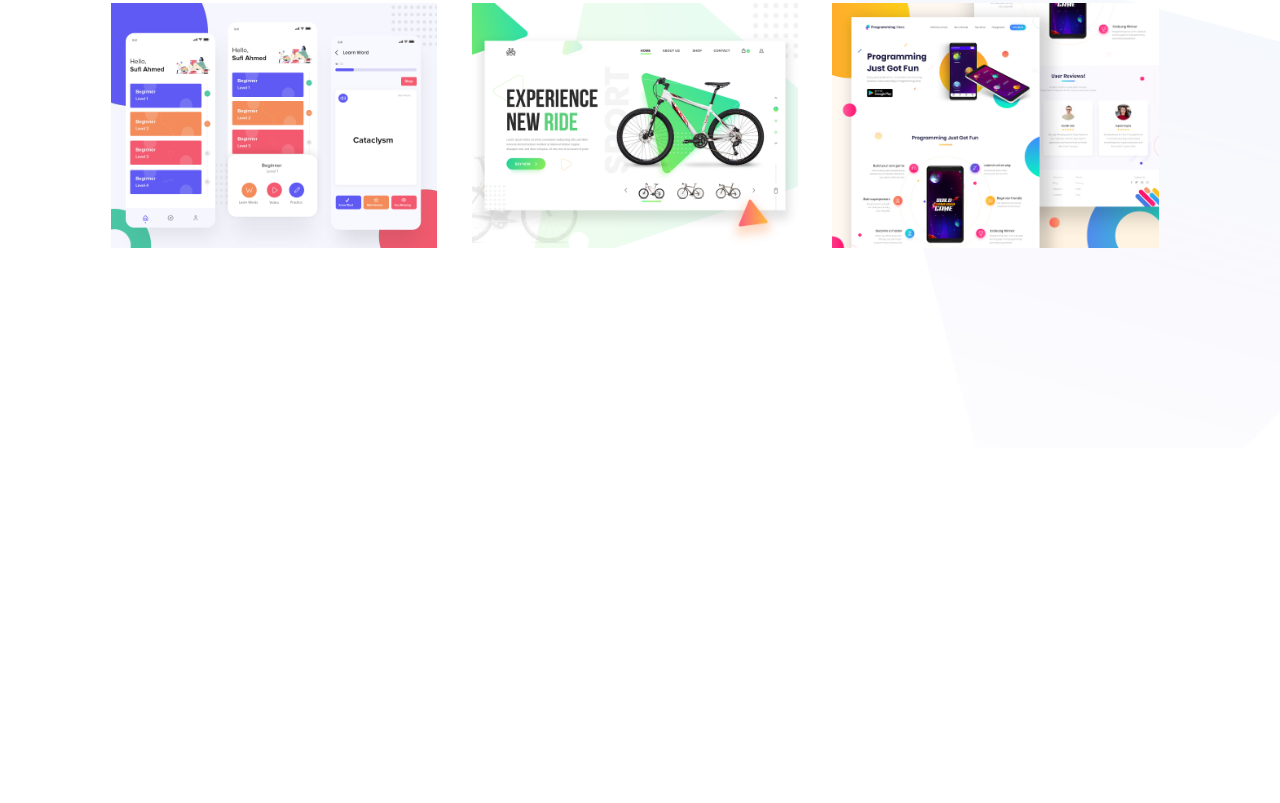
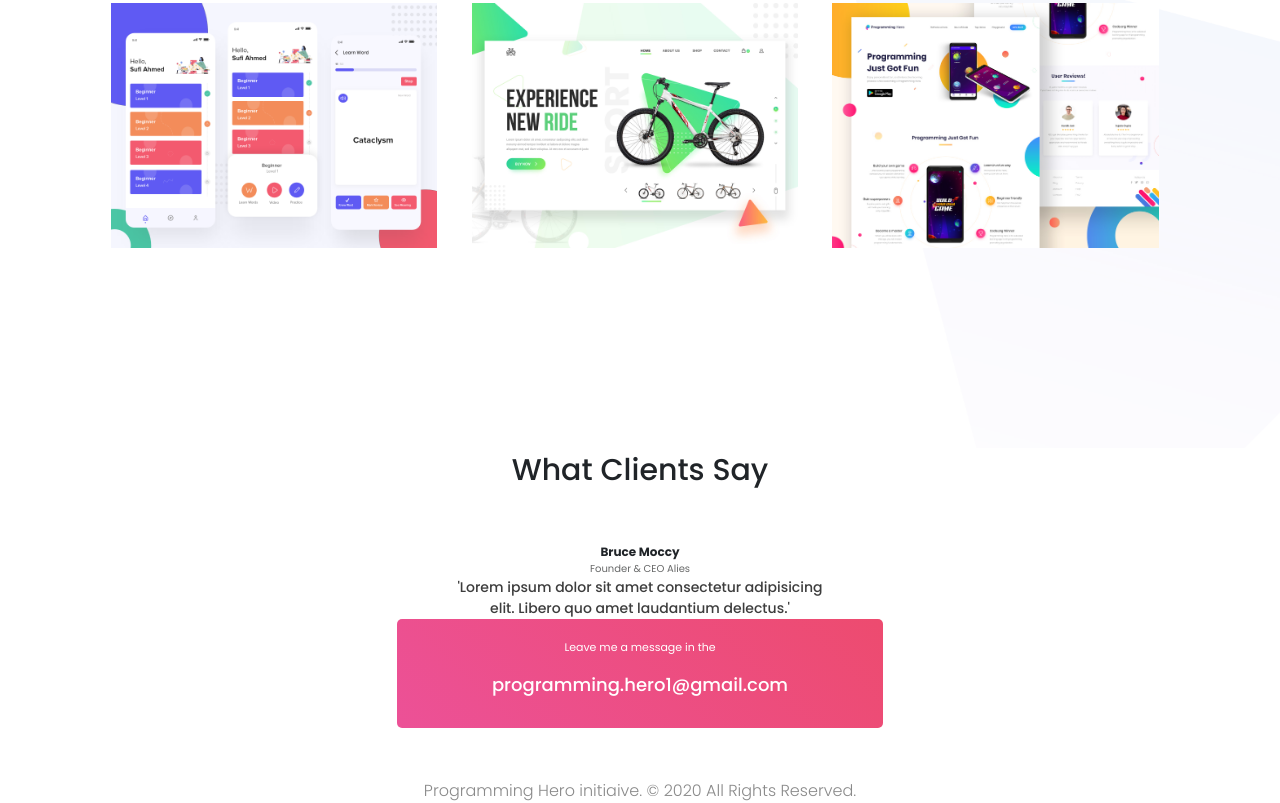
Before and after one commit to sayedpritom999/Assignment, a plain HTML site: page index.html in a window 1280 px wide. Shown: the part 1908-2711 px from the top of the page. Before the commit the page ends 2356 px from the top, so only its background shows below. Drawn offline with Linux system fonts and the light colour scheme.

Commit message:
third commit

```diff
--- a/index.html
+++ b/index.html
@@ -37,7 +37,17 @@
             <img src="personal-website/latest-work/work-3.jpg" alt="">
         </div>
     </section>
-    <section></section>
+    <section class="footer">
+        <h2>What Clients Say</h2>
+        <p class="f-name">Bruce Moccy</>
+        <p class="f-position">Founder & CEO Alies</p>
+        <p class="f-para">'Lorem ipsum dolor sit amet consectetur adipisicing elit. Libero quo amet laudantium delectus.'</p>
+        <div class="f-box">
+            <p>Leave me a message in the</p>
+            <h2>programming.hero1@gmail.com</h2>
+        </div>
+        <p>Programming Hero initiaive. © 2020 All Rights Reserved.</p>
+    </section>
 </body>
 </html>
 
--- a/style.css
+++ b/style.css
@@ -99,7 +99,6 @@ p {
 .biography:nth-child(2) p {
     margin-bottom: 50px;
 }
-
 /*Biography Section */
 
 /* Latest Work */
@@ -124,6 +123,48 @@ p {
     width: 30%;
     margin: 0 15px;
 }
-
-
 /* Latest Work */
+/* Footer */
+.footer {
+    text-align: center;
+}
+.footer h2 {
+    margin-bottom: 50px;
+}
+.f-name {
+    font-size: 12px;
+    font-weight: 700;
+    color: #202428;
+}
+.f-position {
+    font-size: 10px;
+    font-weight: 400;
+    color: #676868;
+}
+.f-para {
+    width: 30%;
+    margin: auto;
+    font-size: 14px;
+    font-weight: 500;
+    color: #3d3d3d;
+}
+.f-box {
+    width: 38%;
+    margin: auto;
+    background-image: linear-gradient(45deg,#EC5197, #ED4B6F);
+    border-radius: 5px;
+}
+.f-box p {
+    color: white;
+    font-size: 11px;
+    font-weight: 400;
+    padding-top: 20px;
+    padding-bottom: 15px;
+}
+.f-box h2 {
+    color: white;
+    font-size: 18px;
+    font-weight: 500;
+    padding-bottom: 30px;
+}
+/* Footer */
```
